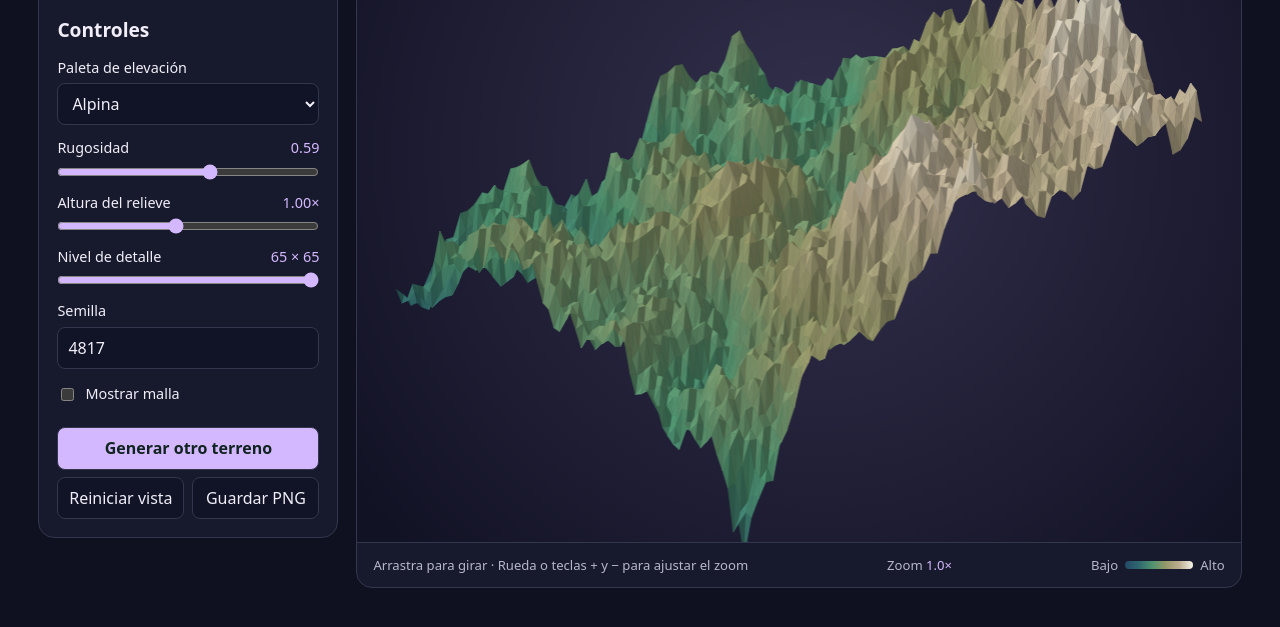
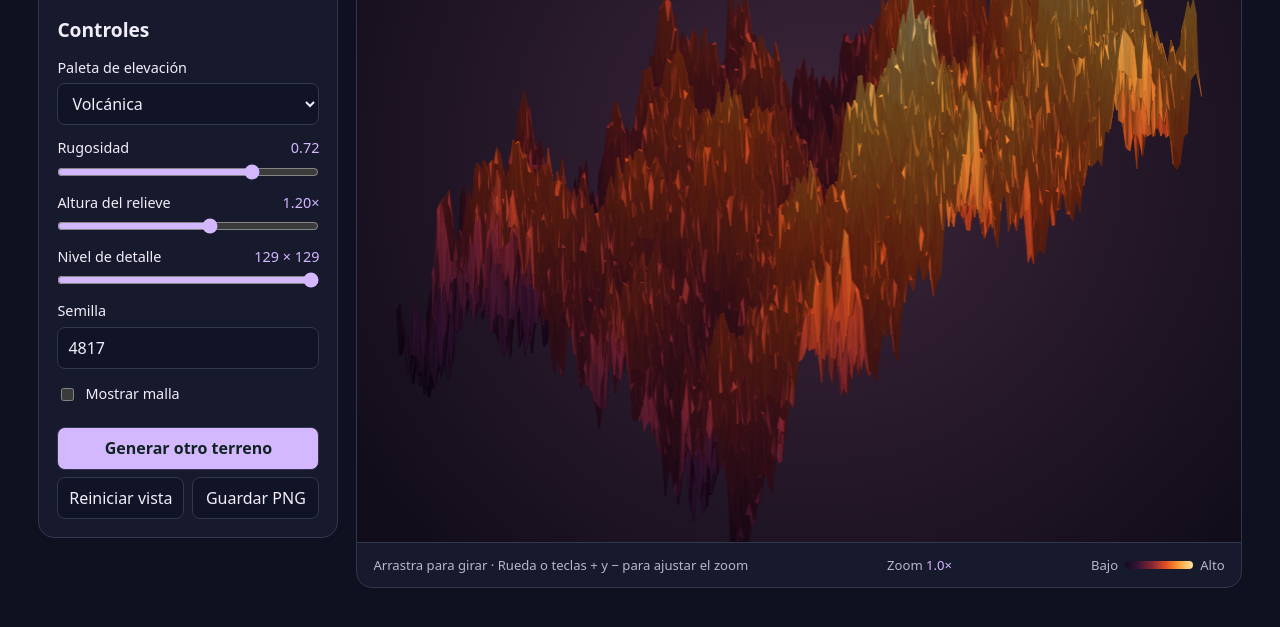
Before and after one commit to keylasihuacollo/geometria-fractal, a plain HTML site: page modulos/04-terreno-fractal/index.html in a window 1280 px wide. Shown: the part 217-844 px from the top of the page. Drawn offline with Linux system fonts and the light colour scheme.

Commit message:
Mejorar detalle y contraste del terreno fractal

```diff
--- a/modulos/04-terreno-fractal/index.html
+++ b/modulos/04-terreno-fractal/index.html
@@ -66,16 +66,17 @@ input[type=number],button{background:#111426}
 <h2 id="settings">Controles</h2>
 <label for="palette">Paleta de elevación</label>
 <select id="palette">
+<option value="volcanic">Volcánica</option>
 <option value="alpine">Alpina</option>
 <option value="desert">Desierto</option>
 <option value="violet">Violeta</option>
 </select>
 <label for="roughness">Rugosidad <output id="roughValue" for="roughness"></output></label>
-<input id="roughness" type="range" min=".15" max=".9" step=".01" value=".59">
+<input id="roughness" type="range" min=".15" max=".9" step=".01" value=".72">
 <label for="height">Altura del relieve <output id="heightValue" for="height"></output></label>
-<input id="height" type="range" min=".35" max="1.8" step=".05" value="1">
+<input id="height" type="range" min=".35" max="1.8" step=".05" value="1.20">
 <label for="detail">Nivel de detalle <output id="detailValue" for="detail"></output></label>
-<input id="detail" type="range" min="3" max="6" step="1" value="6">
+<input id="detail" type="range" min="3" max="7" step="1" value="7">
 <label for="seed">Semilla</label>
 <input id="seed" type="number" min="0" max="4294967295" step="1" value="4817">
 <label class="check"><input id="mesh" type="checkbox"> Mostrar malla</label>
@@ -155,12 +156,15 @@ const mesh = byId('mesh');
 const initialCamera = {yaw: -.65, pitch: .59, zoom: 1};
 const camera = {...initialCamera};
 const palettes = {
+  volcanic: [[17,12,32],[58,21,53],[135,39,52],[222,78,34],[255,160,57],[255,229,159]],
   alpine: [[35,74,102],[46,103,111],[79,146,111],[149,151,105],[189,174,145],[243,242,232]],
   desert: [[79,42,54],[123,64,55],[169,91,54],[206,137,72],[228,178,111],[255,232,183]],
   violet: [[42,42,102],[74,55,135],[115,81,164],[162,106,194],[204,150,219],[244,218,251]]
 };
 const paletteSelect = byId('palette');
-let palette = palettes.alpine;
+let palette = palettes.volcanic;
+let minElevation = 0;
+let elevationRange = 1;
 let terrain;
 let frame = 0;
 
@@ -170,6 +174,15 @@ function queueDraw() {
 
 function rebuild() {
   terrain = makeTerrain(detail.valueAsNumber, roughness.valueAsNumber, seed.valueAsNumber);
+  minElevation = Infinity;
+  let maxElevation = -Infinity;
+  for (const row of terrain) {
+    for (const elevation of row) {
+      minElevation = Math.min(minElevation, elevation);
+      maxElevation = Math.max(maxElevation, elevation);
+    }
+  }
+  elevationRange = maxElevation - minElevation || 1;
   byId('roughValue').value = roughness.valueAsNumber.toFixed(2);
   byId('detailValue').value = terrain.length + ' × ' + terrain.length;
   queueDraw();
@@ -181,11 +194,11 @@ function changeHeight() {
 }
 
 function color(elevation, slopeX, slopeZ) {
-  const index = Math.max(0, Math.min(palette.length - 1.001, (elevation + .47) / .94 * (palette.length - 1)));
+  const index = Math.max(0, Math.min(palette.length - 1.001, (elevation - minElevation) / elevationRange * (palette.length - 1)));
   const base = Math.floor(index);
   const fraction = index - base;
   const normalLength = Math.hypot(slopeX, 1, slopeZ);
-  const light = .65 + .42 * Math.max(0, (slopeX * .42 + .83 + slopeZ * .35) / normalLength);
+  const light = .42 + .65 * Math.max(0, (-slopeX * .58 + .72 + slopeZ * .38) / normalLength);
   const rgb = palette[base].map((channel, i) =>
     Math.min(255, Math.round((channel + (palette[base + 1][i] - channel) * fraction) * light)));
   return 'rgb(' + rgb.join(',') + ')';
@@ -211,8 +224,8 @@ function draw() {
   ctx.setTransform(pixelRatio, 0, 0, pixelRatio, 0, 0);
   const background = ctx.createRadialGradient(width * .52, screenHeight * .44, 0,
     width * .52, screenHeight * .44, Math.max(width, screenHeight) * .65);
-  background.addColorStop(0, '#34314d');
-  background.addColorStop(1, '#121225');
+  background.addColorStop(0, '#3e263b');
+  background.addColorStop(1, '#100c1a');
   ctx.fillStyle = background;
   ctx.fillRect(0, 0, width, screenHeight);
   byId('zoomValue').value = camera.zoom.toFixed(1) + '×';
```
